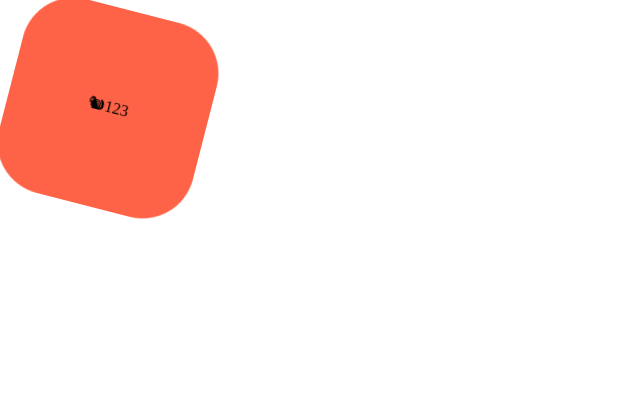
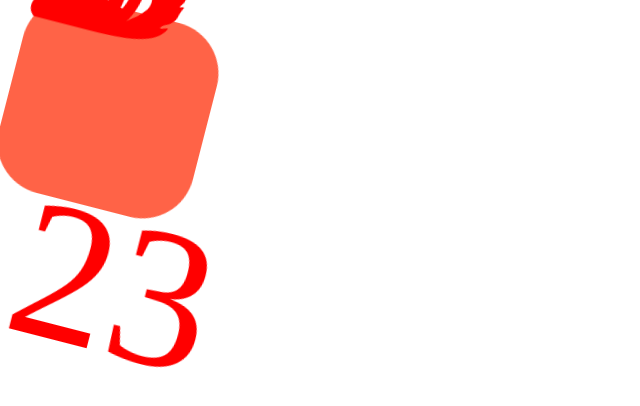
Before and after one commit to taewonnn/ReactJs_Master, a React (Create React App) app in the folder master/: page / in a window 1280 px wide. Shown: the top 406 px of the page, without its empty margins (0-640 px from the left). Built offline with nearby package versions, Linux system fonts and the light colour scheme.

Commit message:
#2.4 styledComponent animation -

```diff
--- a/master/src/App.js
+++ b/master/src/App.js
@@ -91,7 +91,7 @@
       {/*<Input />*/}
       {/*<Input />*/}
       <AnimationBox>
-        <sapn>🐿123</sapn>
+        <span>🐿123</span>
       </AnimationBox>
 
     </Father>
```
